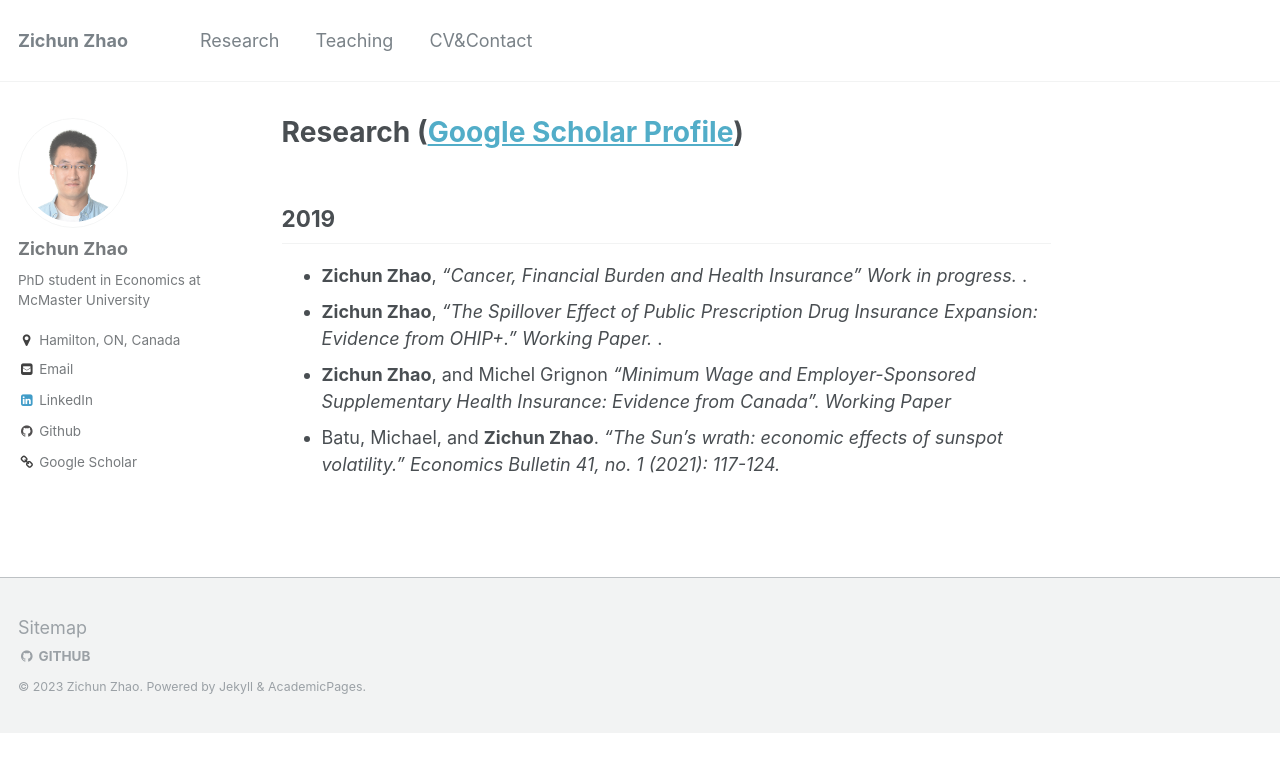
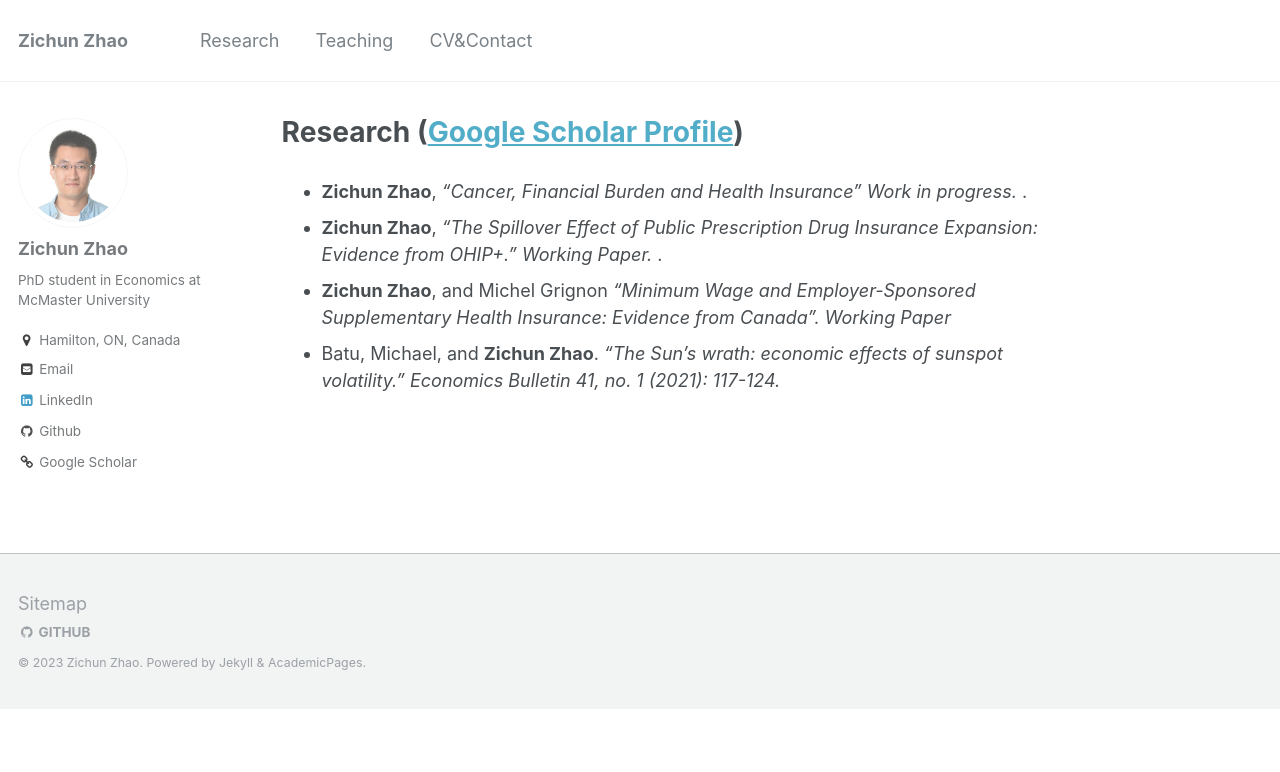
Before and after one commit to zichunzhao/zichunzhao.github.io, a Jekyll site: the page built from _pages/publications.md, in a window 1280 px wide. Shown: the top 772 px of the page. Built offline with Jekyll 4.4.1, drawn with Linux system fonts in a browser that asks for light colours.

Commit message:
Update publications.md

```diff
--- a/_pages/publications.md
+++ b/_pages/publications.md
@@ -3,7 +3,6 @@ title: "Research ([Google Scholar Profile](https://scholar.google.com/citations?
 permalink: /publications/
 author_profile: true
 ---
-## 2019
 * <b>Zichun Zhao</b>, <i>"Cancer, Financial Burden and Health Insurance" Work in progress. </i>.<br>
 * <b>Zichun Zhao</b>, <i>"The Spillover Effect of Public Prescription Drug Insurance Expansion: Evidence from OHIP+." Working Paper. </i>.<br>
 * <b>Zichun Zhao</b>, and Michel Grignon  <i>"Minimum Wage and Employer-Sponsored Supplementary Health Insurance: Evidence from Canada". Working Paper</i><br>
```
